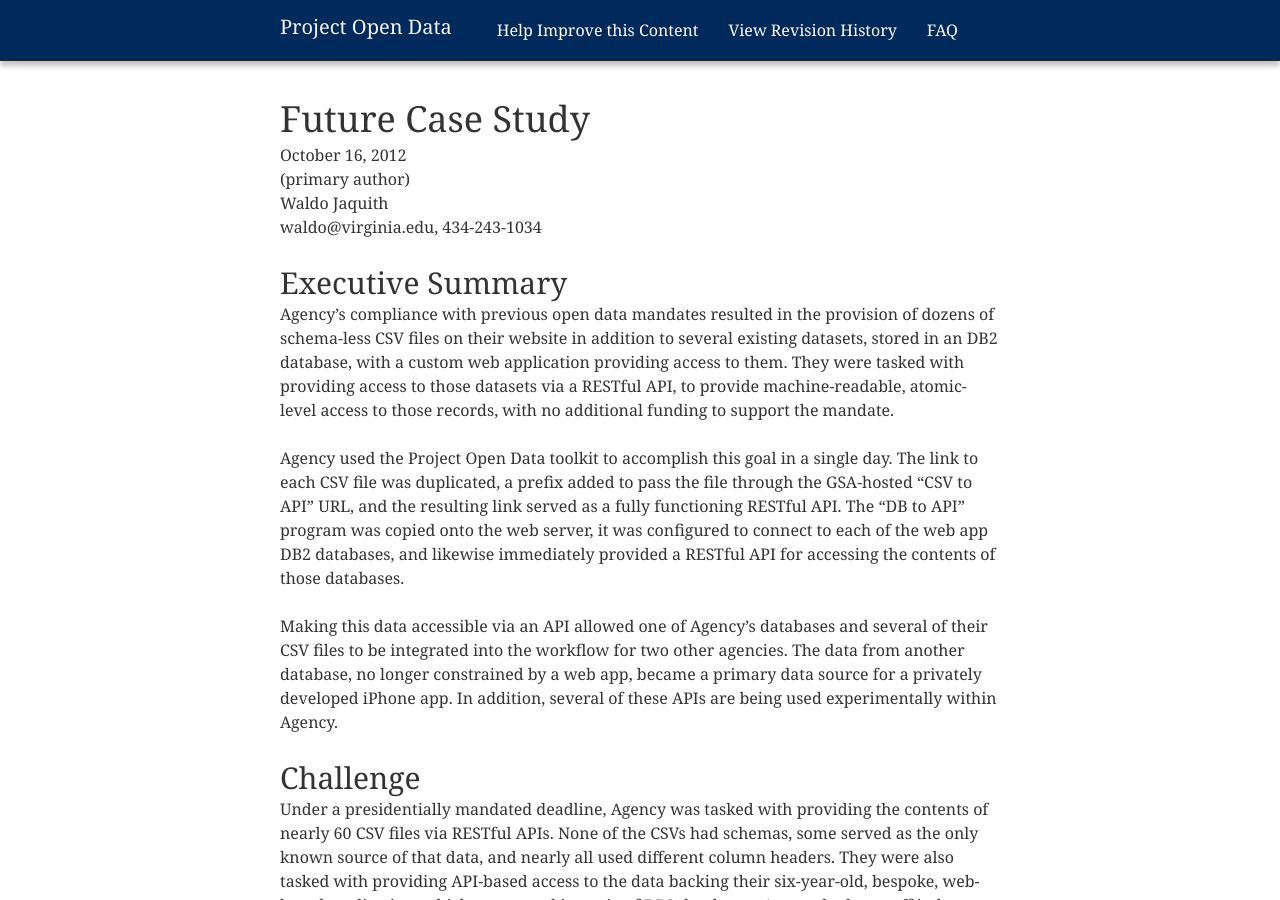
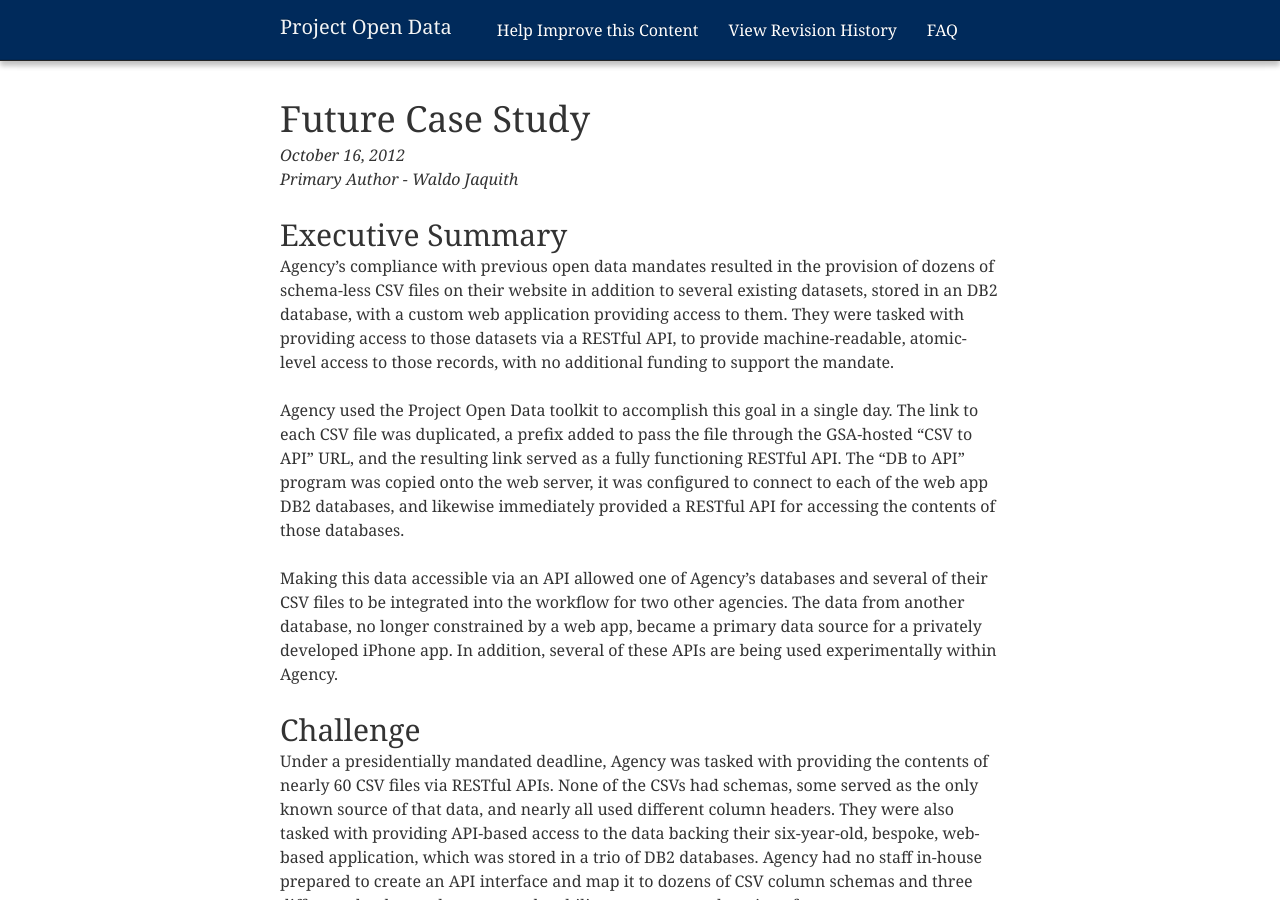
Before and after one commit to gbinal/p-o-d.github.com, a Jekyll site: the page built from future-case-study.md, in a window 1280 px wide and 900 px high. Built offline with Jekyll 4.4.1, drawn with Linux system fonts in a browser that asks for light colours; nearby versions of some CDN libraries.

Commit message:
reformatted the header section

```diff
--- a/future-case-study.md
+++ b/future-case-study.md
@@ -5,10 +5,8 @@ permalink: /future-case-study/
 filename: future-case-study.md
 ---
 
-October 16, 2012
-(primary author)
-Waldo Jaquith
-waldo@virginia.edu, 434-243-1034
+*October 16, 2012
+Primary Author - Waldo Jaquith*
 
 ## Executive Summary
 Agency’s compliance with previous open data mandates resulted in the provision of dozens of schema-less CSV files on their website in addition to several existing datasets, stored in an DB2 database, with a custom web application providing access to them. They were tasked with providing access to those datasets via a RESTful API, to provide machine-readable, atomic-level access to those records, with no additional funding to support the mandate.
```
